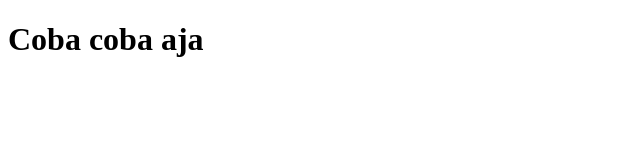
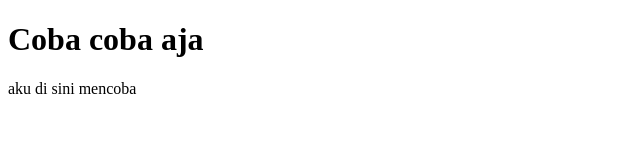
Before and after one commit to bigmonstah45/latihangit, a plain HTML site: page index.html in a window 1280 px wide. Shown: the whole page, without its empty margins (0-640 px from the left). Drawn offline with Linux system fonts and the light colour scheme.

Commit message:
menambahkan paragraf

```diff
--- a/index.html
+++ b/index.html
@@ -8,5 +8,6 @@
 </head>
 <body>
   <h1>Coba coba aja</h1>
+  <p>aku di sini mencoba</p>
 </body>
 </html>
```
